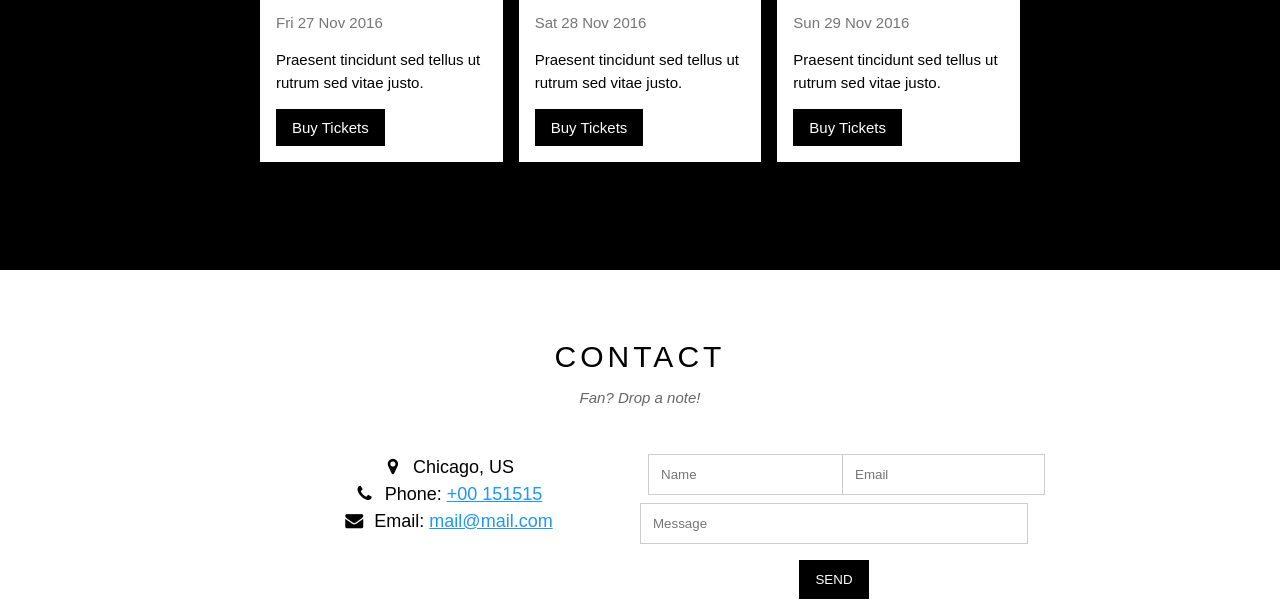
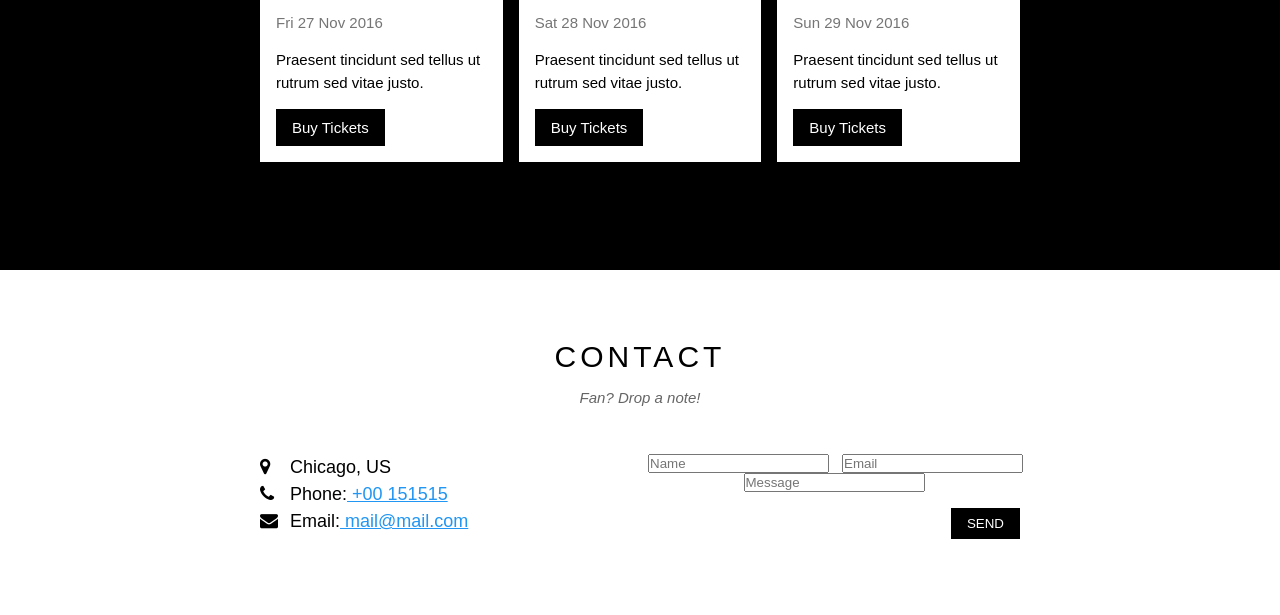
Before and after one commit to Nightcoreee/Clone-W3-Band, a plain HTML site: page index.html in a window 1280 px wide. Shown: the part 1781-2396 px from the top of the page. After the commit the page ends 2336 px from the top, so only its background shows below. Drawn offline with Linux system fonts and the light colour scheme.

Commit message:
fix css contact 2 time

```diff
--- a/assets/css/style.css
+++ b/assets/css/style.css
@@ -302,48 +302,35 @@ html {
     margin-top: 48px;
 }
 
-#content .contact-inform {
+#content .contact-infor {
+    text-align: left;
     font-size: 18px;
-    margin-bottom: 16px;
     line-height: 1.5;
 }
 
-#content .contact-inform a {
+#content .address-icon,
+#content .phone-icon,
+#content .email-icon {
+    width: 30px;
+}
+
+#content .contact-infor a {
     color: #2196F3;
 }
 
-#content .fa-map-marker,
-#content .fa-phone,
-#content .fa-envelope {
-    width: 30px;
-}
 
-/* Contact Form */
 #content .contact-form {
     font-size: 15px;
 }
 
-#content .box-name,
-#content .box-email,
-#content .box-message {
-    padding: 12px;
-    border: 1px solid #ccc;
+#content .btn-send {
+    color: #fff;
+    background-color: #000;
+    border: none;
+    padding: 8px 16px;
+    margin: 16px 0px;
+    float: right;
 }
-
-#content .box-message {
-    width: 100%;
-    margin-top: 8px;
-}
-
-#content .btn-send {
-    background-color: #000;
-    padding: 12px 16px;
-    margin: 16px 0px;
-    border: none;
-    color: #fff;
-    cursor: pointer;
-}
-
 
 /* Modal */
 .modal {
--- a/index.html
+++ b/index.html
@@ -137,20 +137,17 @@
                 <p class="section-sub-heading">Fan? Drop a note!</p>
 
                 <div class="row contact-content">
-                    <div class="col col-half contact-inform">
-                        <i class="address-icon fa fa-map-marker"></i>
-                        Chicago, US<br>
+                    <div class="col col-half contact-infor">
+                        <p><i class="address-icon fa fa-map-marker"></i>Chicago, US</p>
 
-                        <i class="phone-icon fa fa-phone"></i>
-                        Phone: <a href="" class="phone">+00 151515</a><br>
+                        <p><i class="phone-icon fa fa-phone"></i>Phone:<a href="" class="phone"> +00 151515</a></p>
 
-                        <i class="email-icon fa fa-envelope"></i>
-                        Email: <a href="" class="email">mail@mail.com</a>
+                        <p><i class="email-icon fa fa-envelope"></i>Email:<a href="" class="email"> mail@mail.com</a></p>
                     </div>
 
                     <div div class="col col-half contact-form">
                         <form action="">
-                            <div class="row form-list">
+                            <div class="row">
                                 <div class="col col-half">
                                     <input class="text box-name" type="text" placeholder="Name">
                                 </div>
@@ -160,13 +157,14 @@
                                 </div>
 
                             </div>
+
                             <div class="row">
                                 <div class="col-full">
                                     <input class="text box-message" type="text" placeholder="Message">
                                 </div>
                             </div>
+                            <button class="btn-send" type="submit">SEND</button>
                         </form>
-                        <button class="btn-send">SEND</button>
                     </div>
                 </div>
             </div>
```
